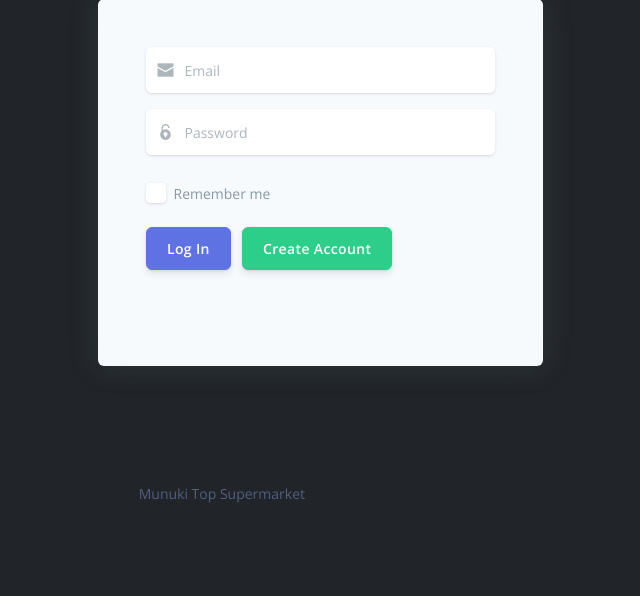
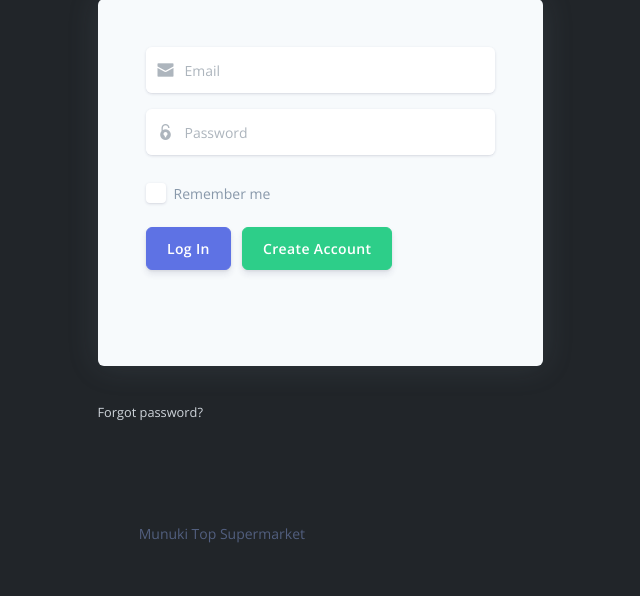
Before and after one commit to OchudhoCham/supermarket, a PHP site: page /customer/ in a window 1280 px wide. Shown: the part 208-804 px from the top of the page, without its empty margins (320-960 px from the left). Before the commit the page ends 711 px from the top, so only its background shows below. Run offline with PHP 8.4, Linux system fonts and the light colour scheme.

Commit message:
Add password reset for customers

```diff
--- a/admin/forgot_pwd.php
+++ b/admin/forgot_pwd.php
@@ -40,7 +40,7 @@ require_once('partials/_head.php');
           <div class="header-body text-center mb-7">
             <div class="row justify-content-center">
               <div class="col-lg-5 col-md-6">
-                <h1 class="text-white">Restaurant Point Of Sale</h1>
+                <h1 class="text-white">Supermarket Management System</h1>
               </div>
             </div>
           </div>
--- a/customer/index.php
+++ b/customer/index.php
@@ -78,6 +78,11 @@ require_once('partials/_head.php');
                             <!-- <a href="../admin/forgot_pwd.php" target="_blank" class="text-light"><small>Forgot password?</small></a> -->
                         </div>
                     </div>
+                    <div class="row mt-3">
+                        <div class="col-6">
+                            <a href="../admin/forgot_pwd.php" target="_blank" class="text-light"><small>Forgot password?</small></a>
+                        </div>
+                    </div>
                 </div>
             </div>
         </div>
```
Also changed, not shown: 1 other file.
